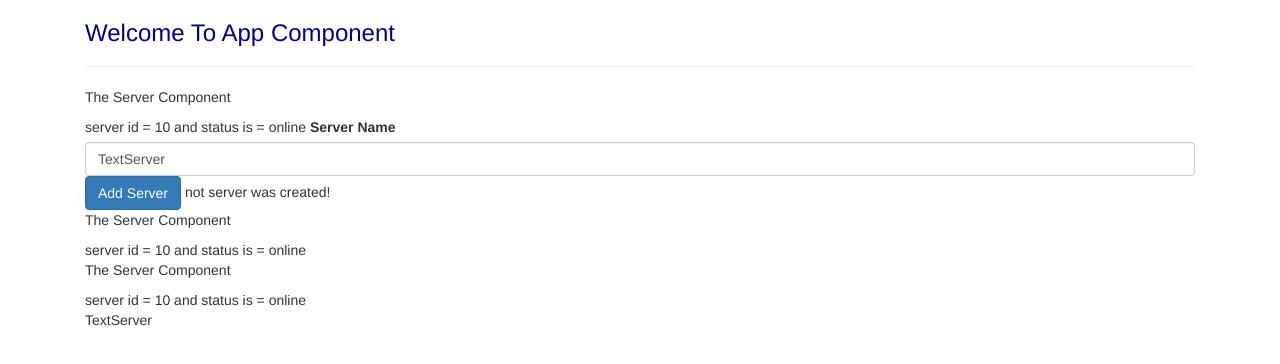
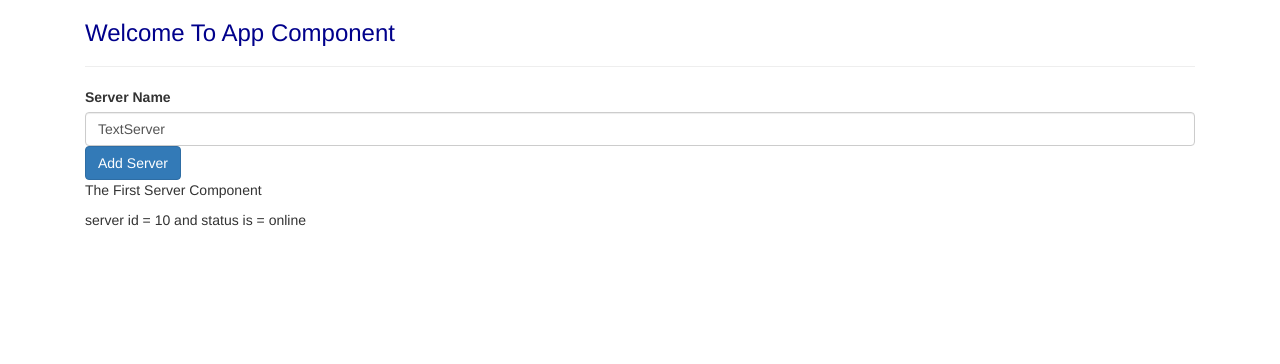
Before and after one commit to uzairqq/Recipe-Book, an Angular app: page / in a window 1280 px wide. Shown: the top 364 px of the page. Built offline with nearby package versions, Linux system fonts and the light colour scheme.

Commit message:
Used Ng If Structural Directive

```diff
--- a/src/app/app.component.html
+++ b/src/app/app.component.html
@@ -3,7 +3,6 @@
     <div class="col-xs-12">
       <h3>Welcome To App Component</h3>
       <hr/>
-      <app-server></app-server>
       <app-serverss></app-serverss>
     </div>
   </div>
--- a/src/app/server/server.component.html
+++ b/src/app/server/server.component.html
@@ -1,2 +1,2 @@
-<p>The Server Component</p>
+<p>The First Server Component</p>
 server id = {{serverId}} and status is = {{serverStatus}}
--- a/src/app/serverss/serverss.component.html
+++ b/src/app/serverss/serverss.component.html
@@ -4,8 +4,9 @@
   Add Server
 </button>
 
-{{serverCreationStatus}}
-<app-server></app-server>
+<!-- {{serverCreationStatus}} -->
+<p *ngIf="serverCreated">Server uzair was created, server name is {{serverName}}</p>
 <app-server></app-server>
 
-<p>{{serverName}}</p>
+
+<!-- <p>{{serverName}}</p> -->
--- a/src/app/serverss/serverss.component.ts
+++ b/src/app/serverss/serverss.component.ts
@@ -10,6 +10,7 @@
   allowNewServer = false;
   serverCreationStatus = 'not server was created!';
   serverName = 'TextServer';
+  serverCreated = false;
   constructor() {
     setTimeout(() => {
       this.allowNewServer = true;
@@ -21,7 +22,8 @@
   ngOnInit() {
   }
   onCreateServer() {
-    return this.serverCreationStatus = 'server was created';
+    this.serverCreated = true;
+    return this.serverCreationStatus = 'server was created! Name is' + this.serverName;
   }
 
   onUpdateServerName(event: Event) {
```
